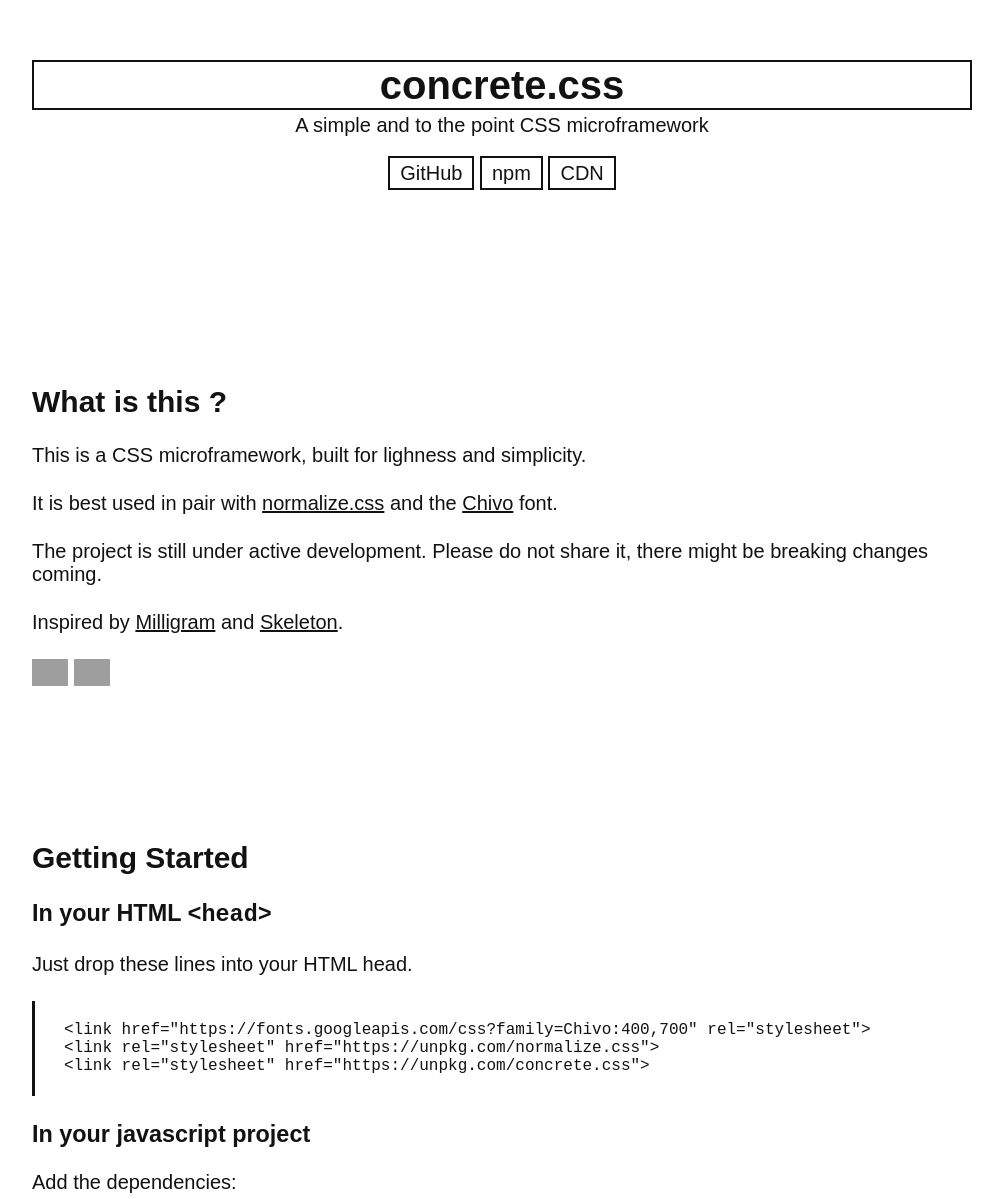
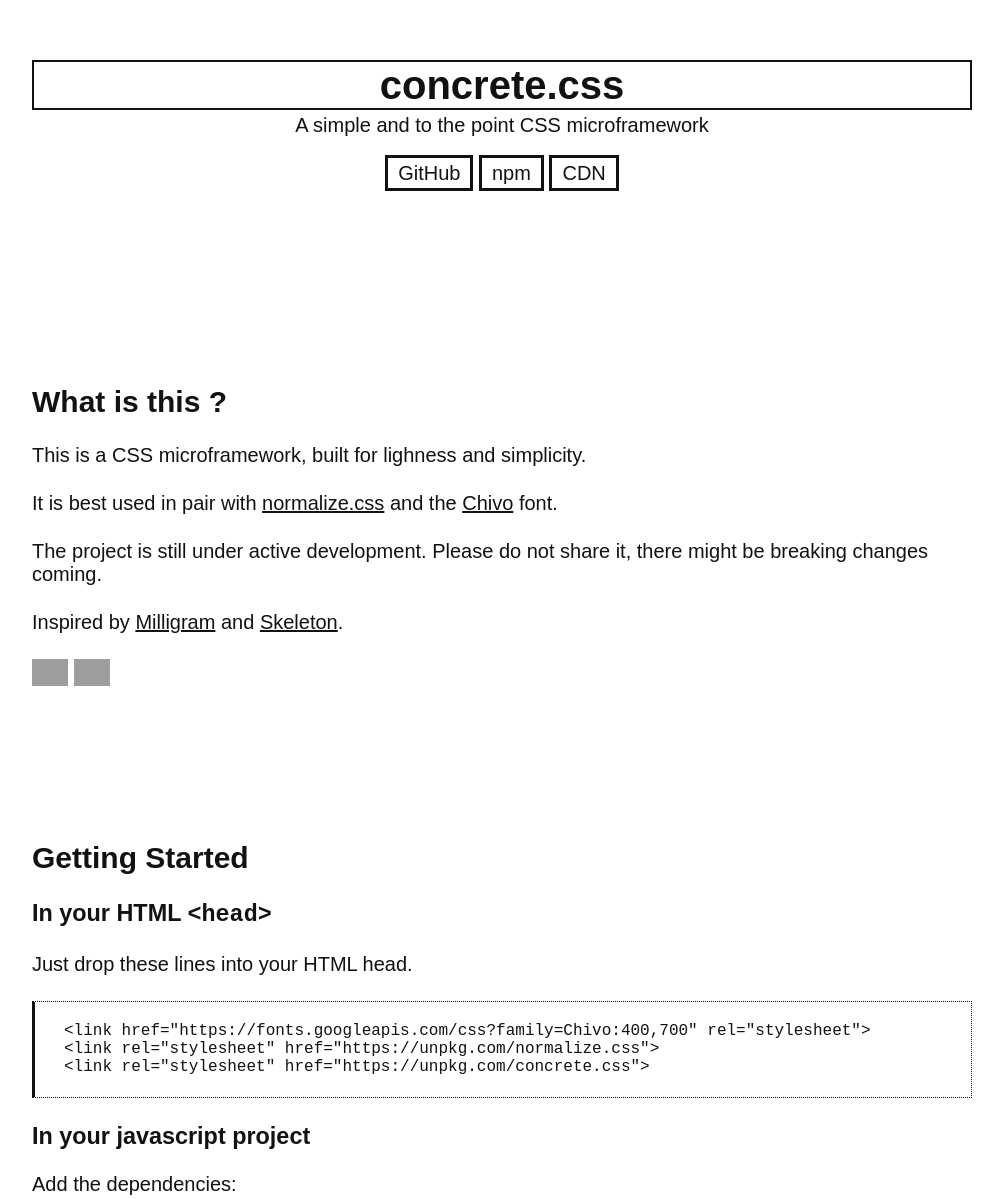
Before and after one commit to louismerlin/concrete.css, a website: page index.html in a window 1280 px wide. Shown: the part 107-1306 px from the top of the page, without its empty margins (138-1141 px from the left). Drawn offline with nearby package versions, Linux system fonts and the light colour scheme; grey boxes are pictures that could not be loaded; a web font is replaced by a local one.

Commit message:
Embolden most lines

```diff
--- a/concrete.css
+++ b/concrete.css
@@ -54,7 +54,7 @@
 input[type="submit"] {
   border-radius: 0;
   background: white;
-  border: 0.2rem solid #121212;
+  border: 0.3rem solid #121212;
   padding: 0.4rem 1rem;
   cursor: pointer;
 }
@@ -137,7 +137,7 @@
 }
 
 th {
-  border-bottom: 0.2rem solid #121212;
+  border-bottom: 0.3rem solid #121212;
   text-align: left;
 }
 
@@ -149,6 +149,11 @@
   margin-right: 0;
   padding: 1rem 1.5rem;
   overflow-y: hidden;
+}
+
+pre {
+  border: 0.1rem dotted #121212;
+  border-left: 0.3rem solid #121212;
 }
 
 pre > code {
```
